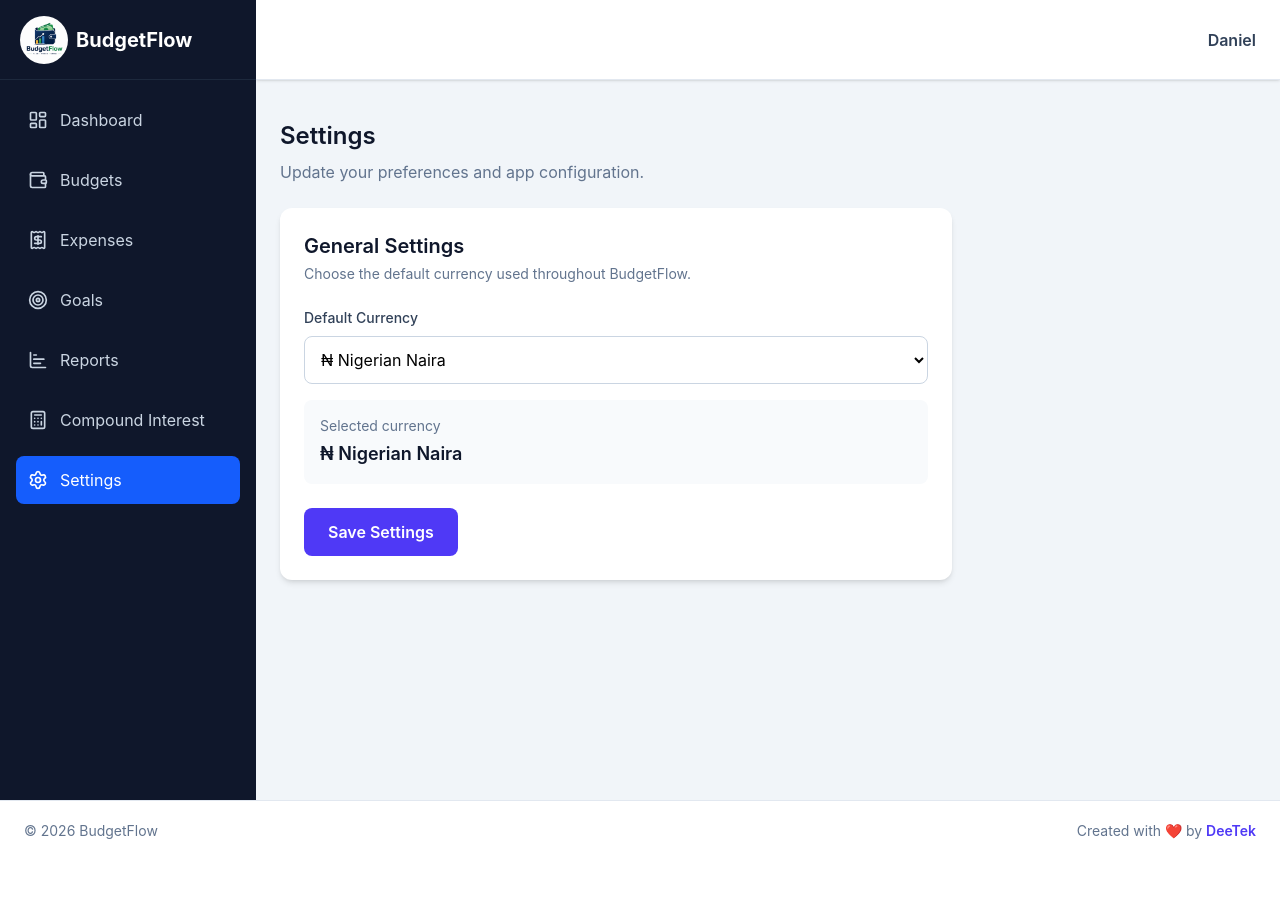
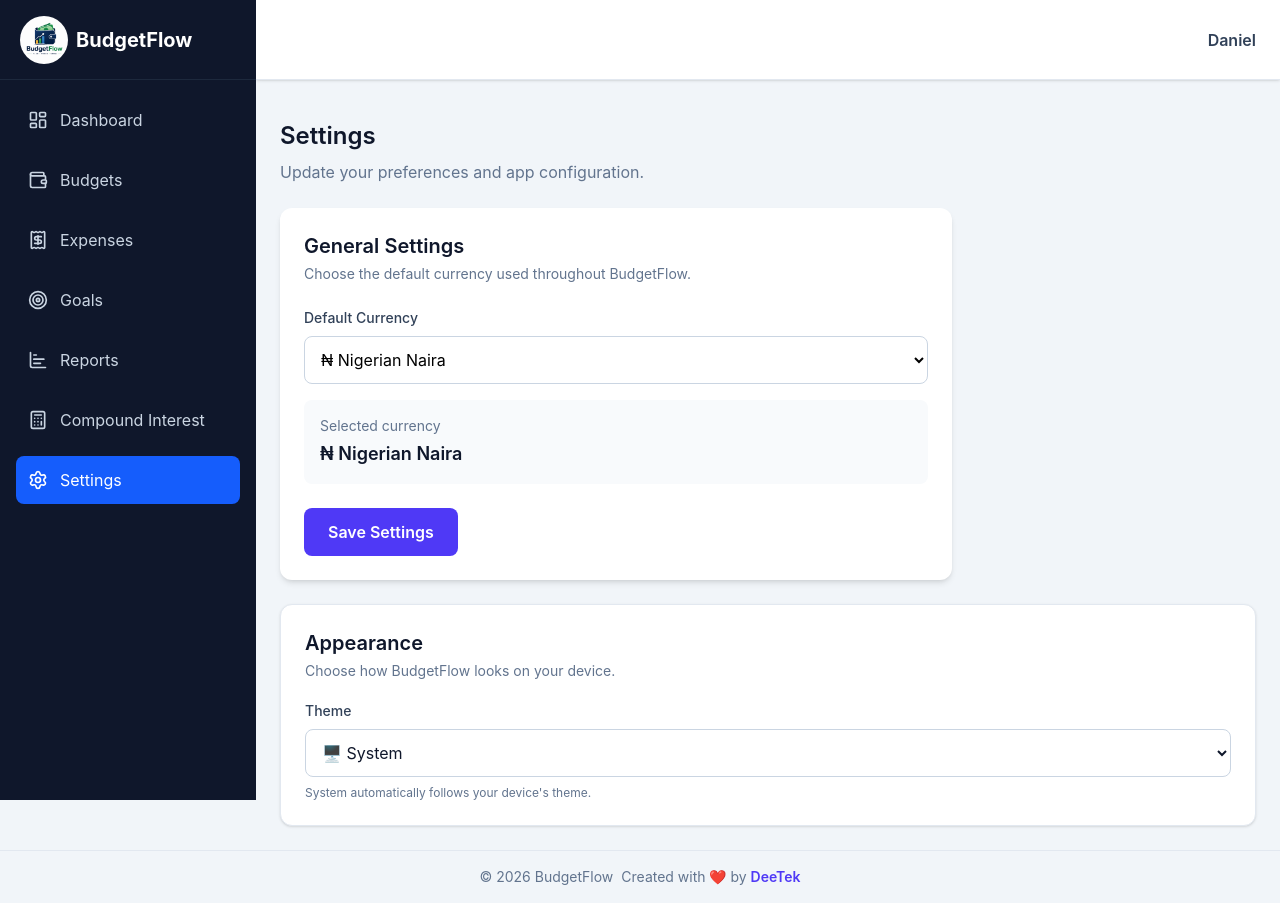
Before and after one commit to skidan007/budgetflow, a React (Vite) app: page /settings in a window 1280 px wide. Before the commit the page ends 861 px from the top, so only its background shows below. Built offline with nearby package versions, Linux system fonts and the light colour scheme.

Commit message:
fix add incomee and expense modal

```diff
--- a/src/components/Footer.jsx
+++ b/src/components/Footer.jsx
@@ -1,6 +1,7 @@
 function Footer() {
   return (
-    <footer className="border-t border-slate-200 bg-white px-6 py-5">
+
+    <footer className="flex items-center justify-center border-t border-slate-200 py-4">
       <div className="mx-auto flex max-w-7xl flex-col items-center justify-between gap-2 text-sm text-slate-500 sm:flex-row">
         <p>
           © {new Date().getFullYear()} BudgetFlow
--- a/src/context/FinanceContext.jsx
+++ b/src/context/FinanceContext.jsx
@@ -59,8 +59,7 @@ function normalizeTransactions(items) {
         : new Date().toISOString().split("T")[0];
 
     const currency =
-      typeof transaction.currency === "string" &&
-      transaction.currency
+      typeof transaction.currency === "string" && transaction.currency
         ? transaction.currency
         : "NGN";
 
@@ -87,8 +86,7 @@ function normalizeGoals(items) {
       return acc;
     }
 
-    const name =
-      typeof goal.name === "string" ? goal.name.trim() : "";
+    const name = typeof goal.name === "string" ? goal.name.trim() : "";
 
     const targetAmount = Number(goal.targetAmount);
 
@@ -99,8 +97,7 @@ function normalizeGoals(items) {
     }
 
     const savingsHistory = Array.isArray(goal.savingsHistory)
-      ? goal.savingsHistory.reduce(
-          (historyAcc, saving, savingIndex) => {
+      ? goal.savingsHistory.reduce((historyAcc, saving, savingIndex) => {
           if (!saving || typeof saving !== "object") {
             return historyAcc;
           }
@@ -112,9 +109,7 @@ function normalizeGoals(items) {
           }
 
           historyAcc.push({
-              id:
-                saving.id ??
-                `saving-${index}-${savingIndex}`,
+            id: saving.id ?? `saving-${index}-${savingIndex}`,
 
             amount,
 
@@ -125,9 +120,7 @@ function normalizeGoals(items) {
           });
 
           return historyAcc;
-          },
-          [],
-        )
+        }, [])
       : [];
 
     acc.push({
@@ -135,21 +128,13 @@ function normalizeGoals(items) {
 
       name,
 
-      type:
-        typeof goal.type === "string" && goal.type
-          ? goal.type
-          : "🎯 Goal",
+      type: typeof goal.type === "string" && goal.type ? goal.type : "🎯 Goal",
 
       targetAmount,
 
-      currentAmount: Number.isNaN(currentAmount)
-        ? 0
-        : currentAmount,
+      currentAmount: Number.isNaN(currentAmount) ? 0 : currentAmount,
 
-      targetDate:
-        typeof goal.targetDate === "string"
-          ? goal.targetDate
-          : "",
+      targetDate: typeof goal.targetDate === "string" ? goal.targetDate : "",
 
       currency:
         typeof goal.currency === "string" && goal.currency
@@ -166,22 +151,14 @@ function normalizeGoals(items) {
 function normalizeBudgets(items) {
   return Object.values(
     items.reduce((acc, budget) => {
-      const amount = Number(
-        budget?.amount ?? budget?.budget ?? 0,
-      );
+      const amount = Number(budget?.amount ?? budget?.budget ?? 0);
 
-      if (
-        !budget?.category ||
-        amount <= 0 ||
-        Number.isNaN(amount)
-      ) {
+      if (!budget?.category || amount <= 0 || Number.isNaN(amount)) {
         return acc;
       }
 
       acc[budget.category] = {
-        id:
-          budget.id ??
-          `budget-${budget.category}`,
+        id: budget.id ?? `budget-${budget.category}`,
 
         category: budget.category,
 
@@ -202,17 +179,43 @@ export function FinanceProvider({ children }) {
     () => localStorage.getItem("defaultCurrency") || "NGN",
   );
 
-  const currencySymbol =
-    currencyMap[defaultCurrency] || "₦";
+  const [theme, setTheme] = useState(
+    () => localStorage.getItem("theme") || "system",
+  );
+
+  const currencySymbol = currencyMap[defaultCurrency] || "₦";
+
+  // -----------------------------
+  // THEME
+  // -----------------------------
+
+
+
+  useEffect(() => {
+    localStorage.setItem("theme", theme);
+
+    const root = document.documentElement;
+
+    if (theme === "dark") {
+      root.classList.add("dark");
+    } else if (theme === "light") {
+      root.classList.remove("dark");
+    } else {
+      // System theme
+      const prefersDark = window.matchMedia(
+        "(prefers-color-scheme: dark)",
+      ).matches;
+
+      root.classList.toggle("dark", prefersDark);
+    }
+  }, [theme]);
 
   // -----------------------------
   // TRANSACTIONS
   // -----------------------------
 
   const [transactions, setTransactions] = useState(() => {
-    return normalizeTransactions(
-      parseStoredArray("transactions"),
-    );
+    return normalizeTransactions(parseStoredArray("transactions"));
   });
 
   // -----------------------------
@@ -235,8 +238,7 @@ export function FinanceProvider({ children }) {
   // INVESTMENTS
   // -----------------------------
 
-  const [investmentScenarios, setInvestmentScenarios] =
-    useState(() => {
+  const [investmentScenarios, setInvestmentScenarios] = useState(() => {
     return parseStoredArray("investmentScenarios");
   });
 
@@ -245,24 +247,15 @@ export function FinanceProvider({ children }) {
   // -----------------------------
 
   useEffect(() => {
-    localStorage.setItem(
-      "transactions",
-      JSON.stringify(transactions),
-    );
+    localStorage.setItem("transactions", JSON.stringify(transactions));
   }, [transactions]);
 
   useEffect(() => {
-    localStorage.setItem(
-      "goals",
-      JSON.stringify(goals),
-    );
+    localStorage.setItem("goals", JSON.stringify(goals));
   }, [goals]);
 
   useEffect(() => {
-    localStorage.setItem(
-      "budgets",
-      JSON.stringify(budgets),
-    );
+    localStorage.setItem("budgets", JSON.stringify(budgets));
   }, [budgets]);
 
   useEffect(() => {
@@ -273,11 +266,39 @@ export function FinanceProvider({ children }) {
   }, [investmentScenarios]);
 
   useEffect(() => {
-    localStorage.setItem(
-      "defaultCurrency",
-      defaultCurrency,
-    );
+    localStorage.setItem("defaultCurrency", defaultCurrency);
   }, [defaultCurrency]);
+
+  useEffect(() => {
+    localStorage.setItem("theme", theme);
+
+    const root = document.documentElement;
+
+    if (theme === "dark") {
+      root.classList.add("dark");
+      return;
+    }
+
+    if (theme === "light") {
+      root.classList.remove("dark");
+      return;
+    }
+
+    // System theme
+    const mediaQuery = window.matchMedia("(prefers-color-scheme: dark)");
+
+    root.classList.toggle("dark", mediaQuery.matches);
+
+    const handleChange = (event) => {
+      root.classList.toggle("dark", event.matches);
+    };
+
+    mediaQuery.addEventListener("change", handleChange);
+
+    return () => {
+      mediaQuery.removeEventListener("change", handleChange);
+    };
+  }, [theme]);
 
   // -----------------------------
   // PROVIDER
@@ -302,6 +323,9 @@ export function FinanceProvider({ children }) {
         setDefaultCurrency,
 
         currencySymbol,
+
+        theme,
+        setTheme,
       }}
     >
       {children}
--- a/src/index.css
+++ b/src/index.css
@@ -1,4 +1,6 @@
 @import "tailwindcss";
+
+@custom-variant dark (&:where(.dark, .dark *));
 @media print {
   body {
     background: white !important;
--- a/src/layouts/MainLayout.jsx
+++ b/src/layouts/MainLayout.jsx
@@ -27,11 +27,11 @@ const MainLayout = () => {
       <div className="min-h-screen md:ml-64">
         <Navbar onMenuClick={handleOpenSidebar} />
 
-        <main className=" p-4 pt-30 md:p-6 md:pt-30">
+        <main className=" p-4 pt-30 md:p-6 md:pt-30 ">
           <Outlet  />
         </main>
       </div>
-      <Footer />
+      <Footer className="mt-4 text-center" />
     </div>
   );
 };
--- a/src/pages/Dashboard.jsx
+++ b/src/pages/Dashboard.jsx
@@ -655,7 +655,7 @@ function Dashboard() {
                   type="date"
                   value={incomeDate}
                   onChange={(e) => setIncomeDate(e.target.value)}
-                  className="w-full rounded-lg border border-slate-300 p-3 outline-none focus:border-green-500"
+                  className="w-full min-w-0 max-w-full box-border appearance-none rounded-lg border border-slate-300 p-3"
                 />
               </div>
 
--- a/src/pages/Settings.jsx
+++ b/src/pages/Settings.jsx
@@ -52,14 +52,15 @@ const currencies = [
 const Settings = () => {
   const { defaultCurrency, setDefaultCurrency } = useFinance();
   const [saved, setSaved] = useState(false);
+  const { theme, setTheme } = useFinance();
 
   const handleSave = () => {
-  setSaved(true);
+    setSaved(true);
 
-  setTimeout(() => {
-    setSaved(false);
-  }, 3000);
-};
+    setTimeout(() => {
+      setSaved(false);
+    }, 3000);
+  };
 
   const selectedCurrency = currencies.find(
     (currency) => currency.code === defaultCurrency,
@@ -132,6 +133,38 @@ const Settings = () => {
           </p>
         )}
       </div>
+
+      <div className="rounded-xl border border-slate-200 bg-white p-6 shadow-sm dark:border-slate-700 dark:bg-slate-900">
+        <div>
+          <h2 className="text-xl font-semibold text-slate-900 dark:text-white">
+            Appearance
+          </h2>
+
+          <p className="mt-1 text-sm text-slate-500 dark:text-slate-400">
+            Choose how BudgetFlow looks on your device.
+          </p>
+        </div>
+
+        <div className="mt-5">
+          <label className="mb-2 block text-sm font-medium text-slate-700 dark:text-slate-300">
+            Theme
+          </label>
+
+          <select
+            value={theme}
+            onChange={(e) => setTheme(e.target.value)}
+            className="w-full rounded-lg border border-slate-300 bg-white p-3 text-slate-900 outline-none focus:border-indigo-500 dark:border-slate-600 dark:bg-slate-800 dark:text-white"
+          >
+            <option value="system">🖥️ System</option>
+            <option value="light">☀️ Light</option>
+            <option value="dark">🌙 Dark</option>
+          </select>
+
+          <p className="mt-2 text-xs text-slate-500 dark:text-slate-400">
+            System automatically follows your device's theme.
+          </p>
+        </div>
+      </div>
     </section>
   );
 };
```
Lines whose indentation alone changed are shown as unchanged.
